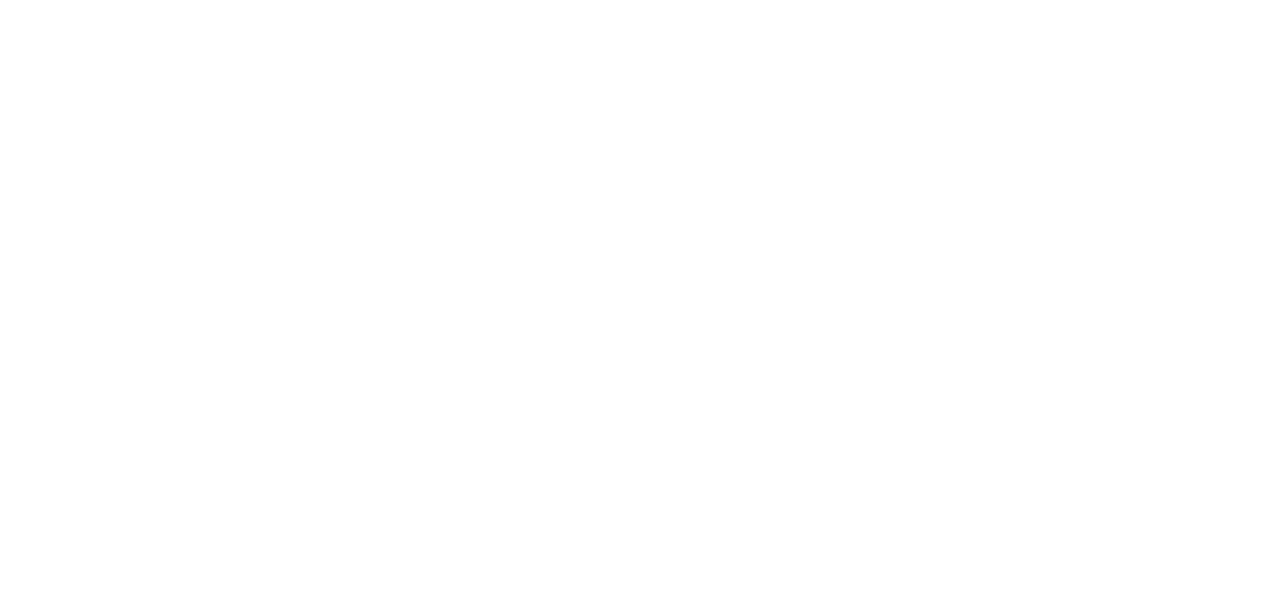
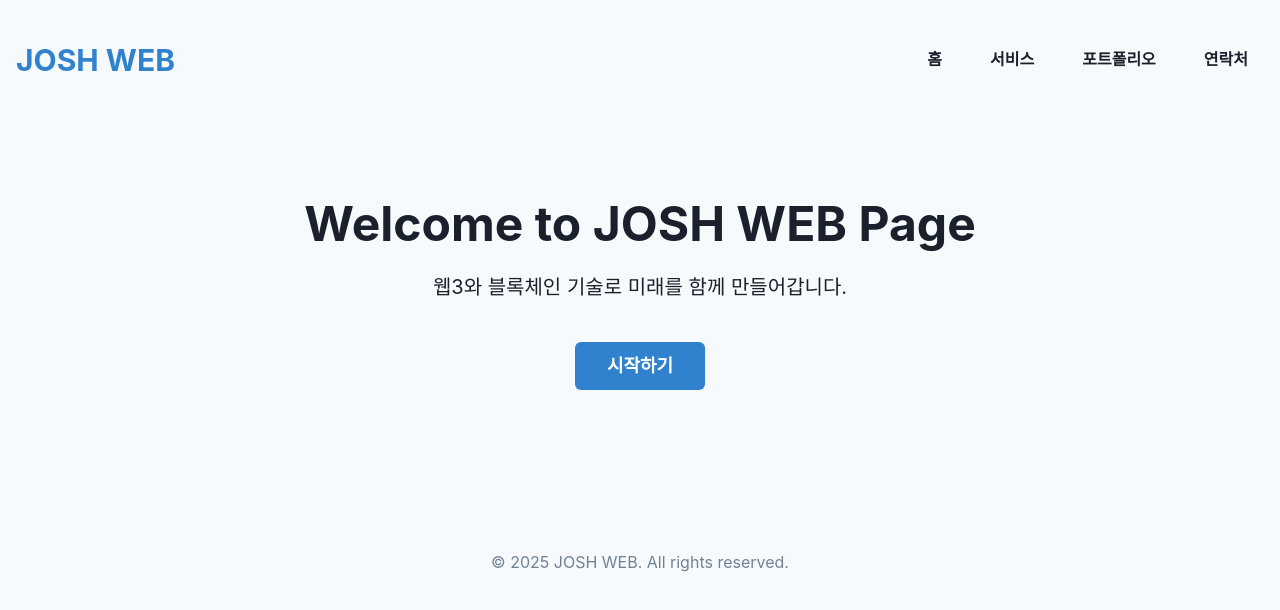
Before and after one commit to chosunghyun18/TotalWEB3, a React (Create React App) app in the folder DApp/NFT Market/NFTAnimal/frontend/: page /test in a window 1280 px wide. Before the commit this address had no page. Shown: the top 610 px of the page. Built offline with nearby package versions, Linux system fonts and the light colour scheme.

Commit message:
feat : add test rendering page]

```diff
--- a/DApp/NFT Market/NFTAnimal/frontend/src/App.tsx
+++ b/DApp/NFT Market/NFTAnimal/frontend/src/App.tsx
@@ -1,74 +1,15 @@
-// import React from 'react';
-// import { Box, Container, Heading, Text, Button, Flex, Stack, useColorModeValue } from '@chakra-ui/react';
-
-// function App() {
-//   const bgColor = useColorModeValue('gray.50', 'gray.900');
-//   const textColor = useColorModeValue('gray.800', 'gray.100');
-
-//   return (
-//     <Box bg={bgColor} minH="100vh">
-//       <Container maxW="container.xl" py={10}>
-//         {/* 헤더 섹션 */}
-//         <Flex
-//           as="header"
-//           alignItems="center"
-//           justifyContent="space-between"
-//           mb={10}
-//         >
-//           <Heading color="blue.500" size="lg">JOSH WEB</Heading>
-//           <Stack direction="row" spacing={4}>
-//             <Button variant="ghost">홈</Button>
-//             <Button variant="ghost">서비스</Button>
-//             <Button variant="ghost">포트폴리오</Button>
-//             <Button variant="ghost">연락처</Button>
-//           </Stack>
-//         </Flex>
-
-//         {/* 메인 환영 섹션 */}
-//         <Box textAlign="center" py={20}>
-//           <Heading
-//             as="h1"
-//             size="2xl"
-//             mb={6}
-//             color={textColor}
-//           >
-//             Welcome to JOSH WEB Page
-//           </Heading>
-//           <Text fontSize="xl" mb={10} color={textColor}>
-//             웹3와 블록체인 기술로 미래를 함께 만들어갑니다.
-//           </Text>
-//           <Button
-//             size="lg"
-//             colorScheme="blue"
-//             px={8}
-//           >
-//             시작하기
-//           </Button>
-//         </Box>
-
-//         {/* 푸터 섹션 */}
-//         <Box as="footer" mt={20} textAlign="center" color="gray.500">
-//           <Text>&copy; 2025 JOSH WEB. All rights reserved.</Text>
-//         </Box>
-//       </Container>
-//     </Box>
-//   );
-// }
-
-// export default App;
-
-// src/App.tsx
-// src/App.tsx
-
 import React, { FC, useEffect } from "react";
 import { BrowserRouter, Routes, Route } from "react-router-dom";
 import Main from "./routes/main";
+import Test from "./routes/test";
+
 
 const App: FC = () => {
   return (
     <BrowserRouter>
       <Routes>
         <Route path="/" element={<Main />} />
+        <Route path="/test" element={<Test />} />
       </Routes>
     </BrowserRouter>
   );
--- a/DApp/NFT Market/NFTAnimal/frontend/src/routes/main.tsx
+++ b/DApp/NFT Market/NFTAnimal/frontend/src/routes/main.tsx
@@ -1,8 +1,16 @@
 import React, { FC } from "react";
-import { Box } from "@chakra-ui/react";
+import { Box, Button } from "@chakra-ui/react";
+import { useNavigate } from "react-router-dom";
 
 const Main: FC = () => {
-  return <Box>Main</Box>;
+  const navigate = useNavigate();
+
+  return (
+    <Box>
+      Main
+      <Button onClick={() => navigate("/test")}>test</Button>
+    </Box>
+  );
 };
 
 export default Main;
--- /dev/null
+++ b/DApp/NFT Market/NFTAnimal/frontend/src/routes/test.tsx
@@ -0,0 +1,58 @@
+import React, { FC } from 'react';
+import { Box, Container, Heading, Text, Button, Flex, Stack, useColorModeValue } from '@chakra-ui/react';
+
+const Test: FC = () => {
+  const bgColor = useColorModeValue('gray.50', 'gray.900');
+  const textColor = useColorModeValue('gray.800', 'gray.100');
+
+  return (
+    <Box bg={bgColor} minH="100vh">
+      <Container maxW="container.xl" py={10}>
+        {/* 헤더 섹션 */}
+        <Flex
+          as="header"
+          alignItems="center"
+          justifyContent="space-between"
+          mb={10}
+        >
+          <Heading color="blue.500" size="lg">JOSH WEB</Heading>
+          <Stack direction="row" spacing={4}>
+            <Button variant="ghost">홈</Button>
+            <Button variant="ghost">서비스</Button>
+            <Button variant="ghost">포트폴리오</Button>
+            <Button variant="ghost">연락처</Button>
+          </Stack>
+        </Flex>
+
+        {/* 메인 환영 섹션 */}
+        <Box textAlign="center" py={20}>
+          <Heading
+            as="h1"
+            size="2xl"
+            mb={6}
+            color={textColor}
+          >
+            Welcome to JOSH WEB Page
+          </Heading>
+          <Text fontSize="xl" mb={10} color={textColor}>
+            웹3와 블록체인 기술로 미래를 함께 만들어갑니다.
+          </Text>
+          <Button
+            size="lg"
+            colorScheme="blue"
+            px={8}
+          >
+            시작하기
+          </Button>
+        </Box>
+
+        {/* 푸터 섹션 */}
+        <Box as="footer" mt={20} textAlign="center" color="gray.500">
+          <Text>&copy; 2025 JOSH WEB. All rights reserved.</Text>
+        </Box>
+      </Container>
+    </Box>
+  );
+};
+
+export default Test;
```
